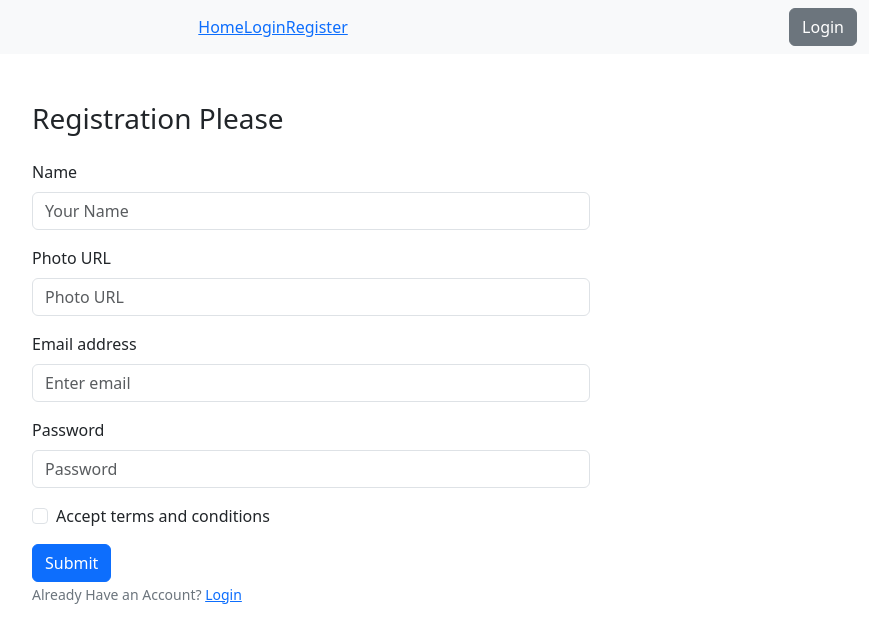
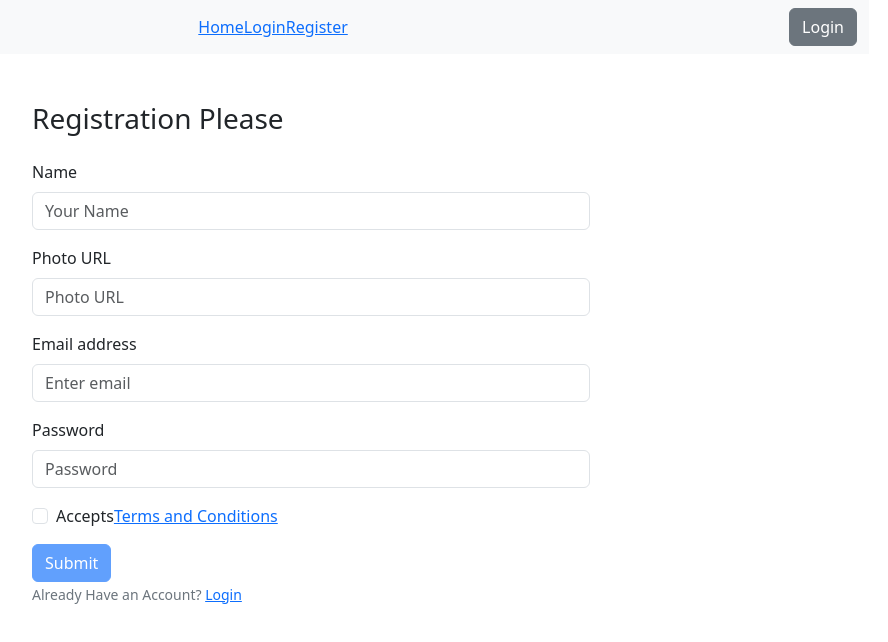
Before and after one commit to Habibur96/News-client, a React (Vite) app: page /register in a window 1280 px wide. Shown: the top 642 px of the page, without its empty margins (329-1217 px from the left). Built offline with nearby package versions, Linux system fonts and the light colour scheme; no server answers.

Commit message:
private route fix reload and accepts terms and condition added

```diff
--- a/src/Providers/AuthProvider/AuthProvider.jsx
+++ b/src/Providers/AuthProvider/AuthProvider.jsx
@@ -8,25 +8,30 @@ import {
 } from "firebase/auth";
 
 import app from "../../firebase/firebase.config";
+
 export const AuthContext = createContext(null);
 
 const auth = getAuth(app);
 const AuthProvider = ({ children }) => {
   const [user, setUser] = useState(null);
+  const [loading, setLoading] = useState(true);
 
   //==================== Create User=====================
   const createUser = (email, password) => {
+    setLoading(true);
     return createUserWithEmailAndPassword(auth, email, password);
   };
 
   //==================== Login =========================
   const login = (email, password) => {
+    setLoading(true);
     return signInWithEmailAndPassword(auth, email, password);
   };
 
   //================ Signout || Logout========================
 
   const logOut = () => {
+    setLoading(true);
     return signOut(auth);
   };
 
@@ -35,6 +40,7 @@ const AuthProvider = ({ children }) => {
     const unSubscribe = onAuthStateChanged(auth, (currentUser) => {
       console.log("Logged in user inside auth state observer", currentUser);
       setUser(currentUser);
+      setLoading(false);
     });
     //stop observing while unmounting
     return () => {
@@ -47,6 +53,7 @@ const AuthProvider = ({ children }) => {
     createUser,
     login,
     logOut,
+    loading,
   };
   return (
     <AuthContext.Provider value={authInfo}>{children}</AuthContext.Provider>
--- a/src/pages/Login/Login.jsx
+++ b/src/pages/Login/Login.jsx
@@ -9,6 +9,7 @@ const Login = () => {
   const navigate = useNavigate();
 
   const location = useLocation();
+  console.log(location);
   const from = location.state?.from?.pathname || "/category/0";
   const handleLogin = (event) => {
     const form = event.target;
--- a/src/pages/Login/Register/Register.jsx
+++ b/src/pages/Login/Register/Register.jsx
@@ -1,9 +1,15 @@
-import React, { useContext } from "react";
+import React, { useContext, useState } from "react";
 import { Button, Container, Form } from "react-bootstrap";
 import { Link } from "react-router-dom";
 import { AuthContext } from "../../../Providers/AuthProvider/AuthProvider";
 
 const Register = () => {
+  const [accept, setAccept] = useState(false);
+
+  const handleAccepted = (event) => {
+    console.log(event.target.checked);
+    setAccept(event.target.checked);
+  };
   const { createUser } = useContext(AuthContext);
   const handleRegister = (event) => {
     event.preventDefault();
@@ -61,12 +67,17 @@ const Register = () => {
         </Form.Group>
         <Form.Group className="mb-3" controlId="formBasicCheckbox">
           <Form.Check
+            onClick={handleAccepted}
             type="checkbox"
             name="accept"
-            label="Accept terms and conditions"
+            label={
+              <>
+                Accepts<Link to="/terms">Terms and Conditions</Link>
+              </>
+            }
           />
         </Form.Group>
-        <Button variant="primary" type="submit">
+        <Button variant="primary" type="submit" disabled={!accept}>
           Submit
         </Button>
         <br />
--- /dev/null
+++ b/src/pages/Terms/Terms.jsx
@@ -0,0 +1,21 @@
+import React from "react";
+import { Link } from "react-router-dom";
+
+const Terms = () => {
+  return (
+    <div>
+      <h3>This is terms</h3>
+      <p>
+        Lorem ipsum dolor sit amet consectetur adipisicing elit. Sit veniam
+        accusantium quo adipisci exercitationem sunt necessitatibus ratione
+        voluptatibus autem. Vero consequuntur perspiciatis aliquid laborum
+        delectus modi numquam maxime sapiente pariatur?
+      </p>
+      <p>
+        <Link to="/register">Register</Link>
+      </p>
+    </div>
+  );
+};
+
+export default Terms;
--- a/src/routes/PrivateRoute/PrivateRoute.jsx
+++ b/src/routes/PrivateRoute/PrivateRoute.jsx
@@ -1,11 +1,15 @@
 import React, { useContext } from "react";
 import { AuthContext } from "../../Providers/AuthProvider/AuthProvider";
 import { Navigate, useLocation } from "react-router-dom";
+import { Spinner } from "react-bootstrap";
 
 const PrivateRoute = ({ children }) => {
-  const { user } = useContext(AuthContext);
+  const { user, loading } = useContext(AuthContext);
   const location = useLocation();
   console.log(location);
+  if (loading) {
+    return <Spinner animation="border" variant="info" />;
+  }
 
   if (user) {
     return children;
--- a/src/routes/Routes.jsx
+++ b/src/routes/Routes.jsx
@@ -8,6 +8,7 @@ import LoginLayout from "../Layouts/LoginLayout";
 import Login from "../pages/Login/Login";
 import Register from "../pages/Login/Register/Register";
 import PrivateRoute from "./PrivateRoute/PrivateRoute";
+import Terms from "../pages/Terms/Terms";
 
 const router = createBrowserRouter([
   {
@@ -25,6 +26,10 @@ const router = createBrowserRouter([
       {
         path: "/register",
         element: <Register></Register>,
+      },
+      {
+        path: "terms",
+        element: <Terms></Terms>,
       },
     ],
   },
```
